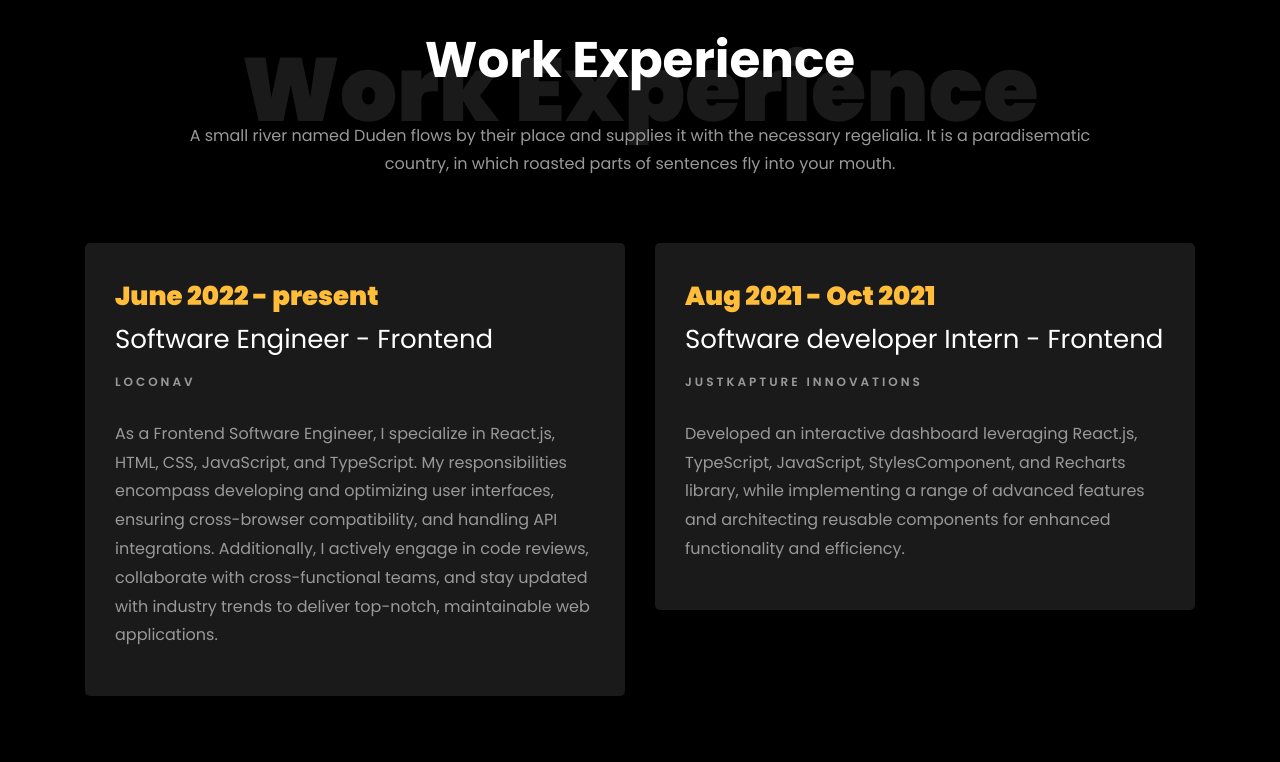
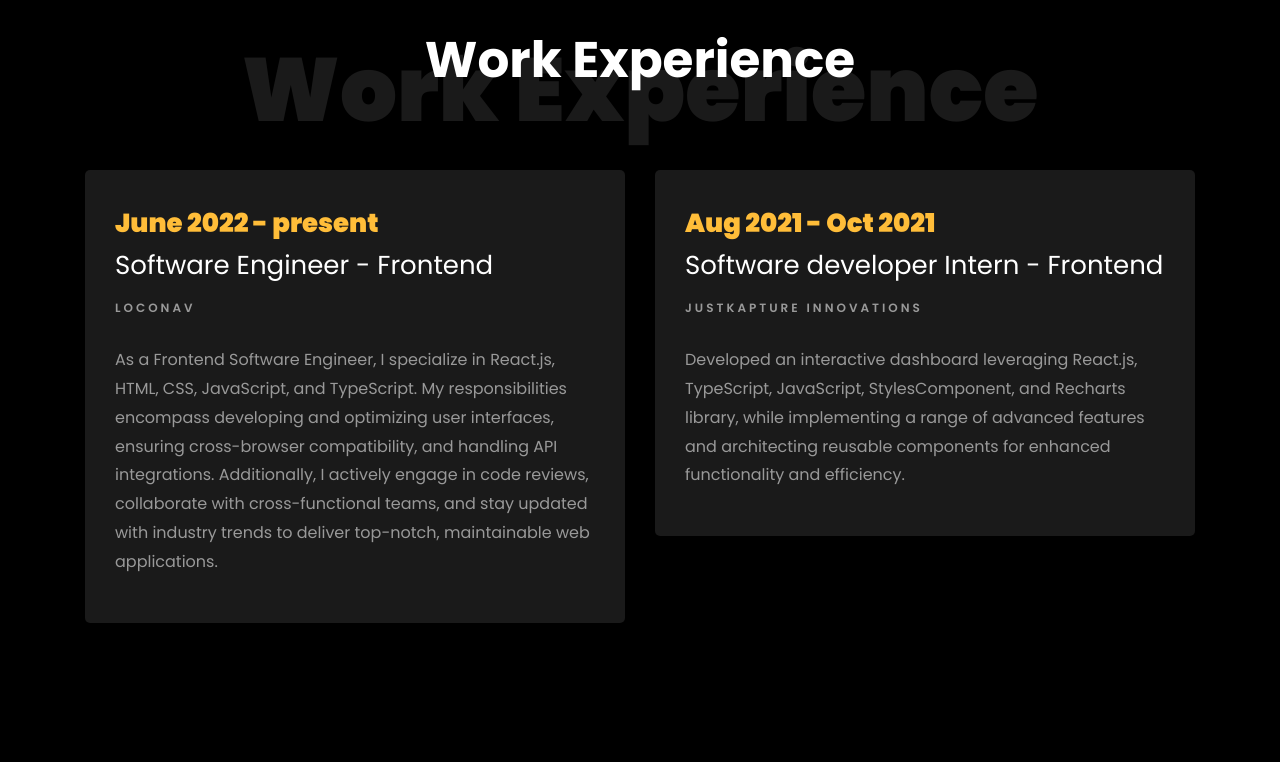
Before and after one commit to PrateekSrivastava1/prateekSrivastava, a plain HTML site: page index.html in a window 1280 px wide. Shown: the part 1560-2322 px from the top of the page. Drawn offline with Linux system fonts and the light colour scheme; files whose address does not match are found by name.

Commit message:
refactor

```diff
--- a/index.html
+++ b/index.html
@@ -208,11 +208,6 @@
           <div class="col-md-10 heading-section text-center ftco-animate">
             <h1 class="big big-2">Work Experience</h1>
             <h2 class="mb-4">Work Experience</h2>
-            <p>
-              A small river named Duden flows by their place and supplies it with the
-              necessary regelialia. It is a paradisematic country, in which roasted parts
-              of sentences fly into your mouth.
-            </p>
           </div>
         </div>
         <div class="row">
```
